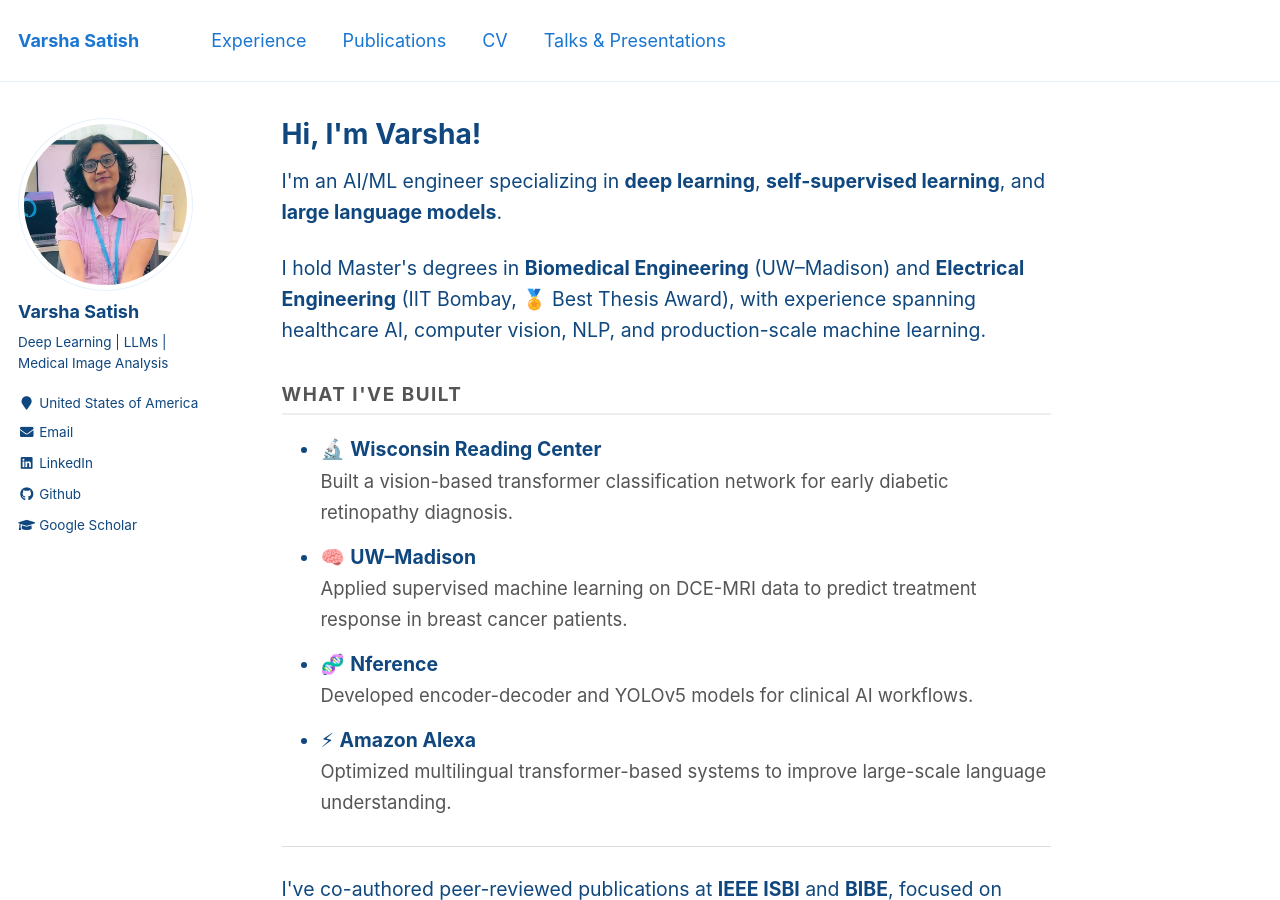
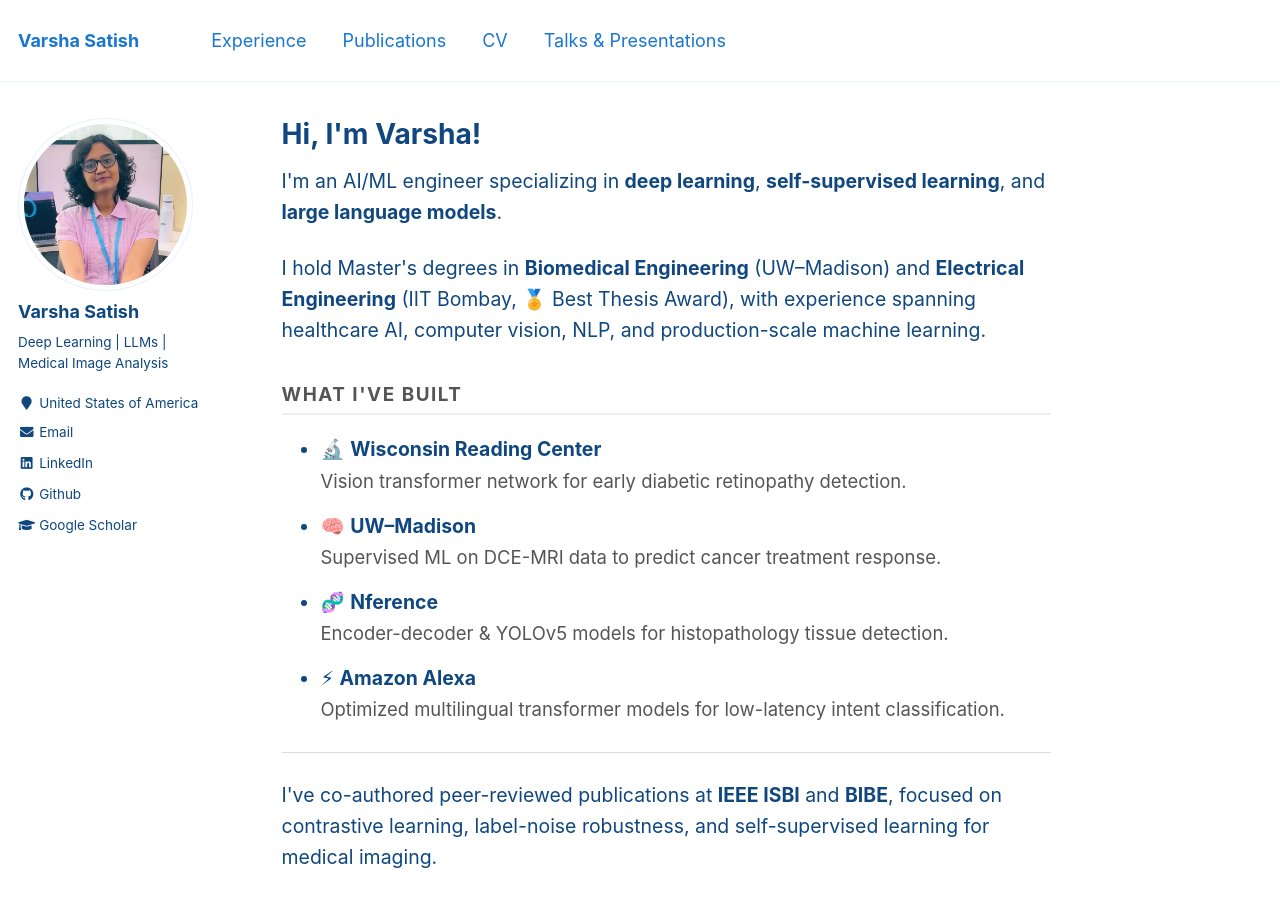
Before and after one commit to VarshaSatish/VarshaSatish.github.io, a Jekyll site: the page built from _pages/about.md, in a window 1280 px wide and 900 px high. Built offline with Jekyll 4.4.1, drawn with Linux system fonts in a browser that asks for light colours.

Commit message:
Update about.md

```diff
--- a/_pages/about.md
+++ b/_pages/about.md
@@ -16,11 +16,10 @@
 <h2 style="font-size:1.05em;font-weight:700;text-transform:uppercase;letter-spacing:0.08em;color:#555;border-bottom:2px solid #eee;padding-bottom:6px;margin-top:2em;">What I've Built</h2>
 
 <ul style="font-size:1.08em;line-height:1.6;list-style-position:outside;padding-left:2em;margin-left:0;">
-  <li style="margin:0 0 14px 0;"><span style="font-size:1em;">🔬</span> <strong>Wisconsin Reading Center</strong><br><span style="color:#555;font-size:0.95em;line-height:1.4;">Built a vision-based transformer classification network for early diabetic retinopathy diagnosis.</span></li>
-  <li style="margin:0 0 14px 0;"><span style="font-size:1em;">🧠</span> <strong>UW–Madison</strong><br><span style="color:#555;font-size:0.95em;line-height:1.4;">Applied supervised machine learning on DCE-MRI data to predict treatment response in breast cancer patients.
- </span></li>
-  <li style="margin:0 0 14px 0;"><span style="font-size:1em;">🧬</span> <strong>Nference</strong><br><span style="color:#555;font-size:0.95em;line-height:1.4;">Developed encoder-decoder and YOLOv5 models for clinical AI workflows.</span></li>
-  <li style="margin:0 0 14px 0;"><span style="font-size:1em;">⚡</span> <strong>Amazon Alexa</strong><br><span style="color:#555;font-size:0.95em;line-height:1.4;">Optimized multilingual transformer-based systems to improve large-scale language understanding.</span></li>
+  <li style="margin:0 0 14px 0;"><span style="font-size:1em;">🔬</span> <strong>Wisconsin Reading Center</strong><br><span style="color:#555;font-size:0.95em;line-height:1.4;">Vision transformer network for early diabetic retinopathy detection.</span></li>
+  <li style="margin:0 0 14px 0;"><span style="font-size:1em;">🧠</span> <strong>UW–Madison</strong><br><span style="color:#555;font-size:0.95em;line-height:1.4;">Supervised ML on DCE-MRI data to predict cancer treatment response.</span></li>
+  <li style="margin:0 0 14px 0;"><span style="font-size:1em;">🧬</span> <strong>Nference</strong><br><span style="color:#555;font-size:0.95em;line-height:1.4;">Encoder-decoder & YOLOv5 models for histopathology tissue detection.</span></li>
+  <li style="margin:0 0 14px 0;"><span style="font-size:1em;">⚡</span> <strong>Amazon Alexa</strong><br><span style="color:#555;font-size:0.95em;line-height:1.4;">Optimized multilingual transformer models for low-latency intent classification.</span></li>
 </ul>
 
 <hr style="border:none;border-top:1px solid #ddd;margin:1.5em 0;">
```
